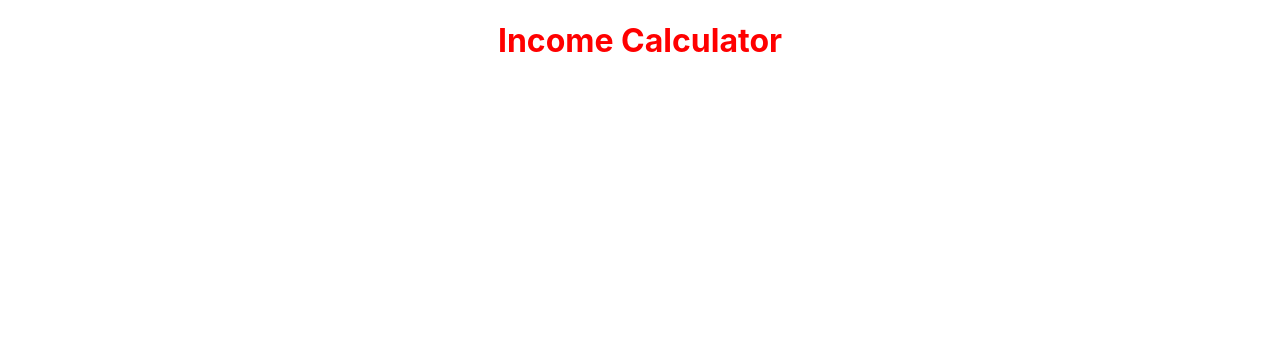
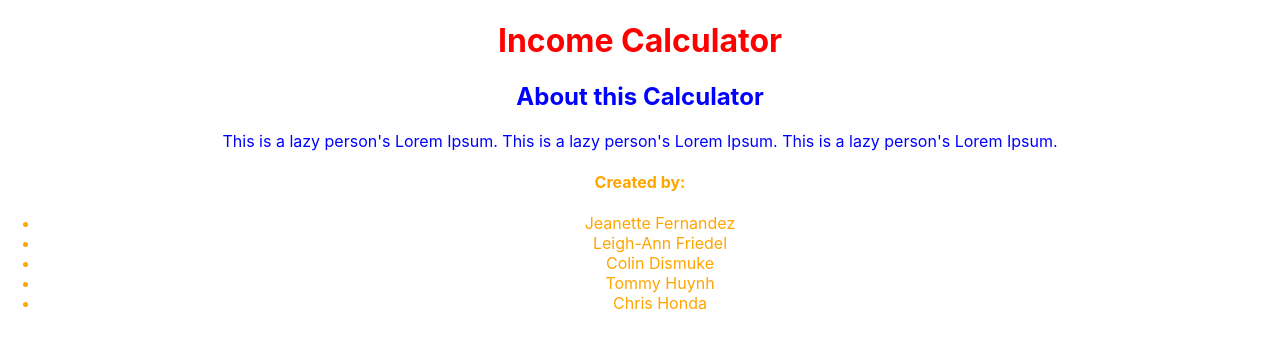
Before and after one commit to LambdaWinter19Hackathon-Calculator/Hackathon_Income_Calculator, a React (Create React App) app: page / in a window 1280 px wide. Shown: the top 348 px of the page. Built offline with nearby package versions, Linux system fonts and the light colour scheme.

Commit message:
Created styled components for header and footer in components directory; imported and added into App

```diff
--- a/src/App.js
+++ b/src/App.js
@@ -1,12 +1,14 @@
 import React, { Component } from 'react';
 
-import Header from './Header';
+import Header from './components/Header';
+import Footer from './components/Footer';
 
 class App extends Component {
   render() {
     return (
       <div>
         <Header />
+        <Footer />
       </div>
     );
   }
--- /dev/null
+++ b/src/components/Footer.js
@@ -0,0 +1,37 @@
+import React from 'react';
+import styled from 'styled-components';
+
+const Footer = () => {
+    const About = styled.div`
+        text-align: center;
+        color: blue;
+    `;
+    const Credits = styled.div`
+        text-align: center;
+        color: orange;
+    `;
+    return (
+        <div>
+            <About>
+                <h2>About this Calculator</h2>
+                <p>This is a lazy person's Lorem Ipsum. This is a lazy person's Lorem Ipsum. This is a lazy person's Lorem Ipsum.</p>
+            </About>
+            <Credits>
+                <h4>Created by:</h4>
+                <ul>
+                    <li>Jeanette Fernandez</li>
+                    <li>Leigh-Ann Friedel</li>
+                    <li>Colin Dismuke</li>
+                    <li>Tommy Huynh</li>
+                    <li>Chris Honda</li>
+                </ul>
+            </Credits>
+            </div>
+    );
+};
+
+
+
+
+
+export default Footer;
```
Also changed, not shown: src/components/Header.js (renamed from src/Header.js).
